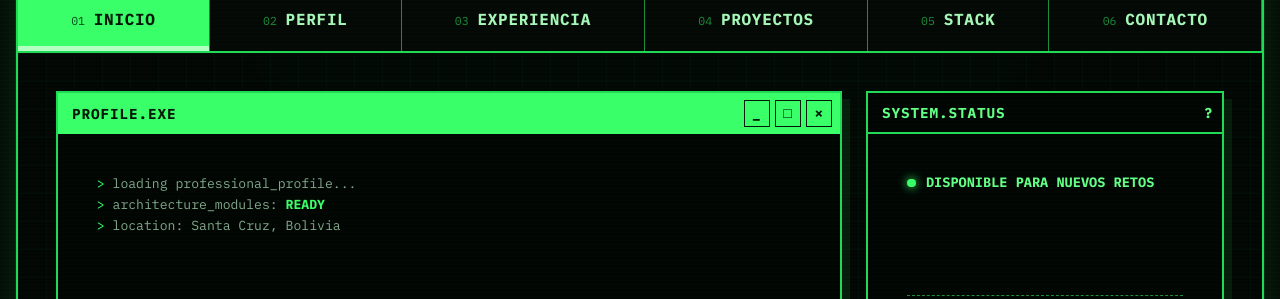
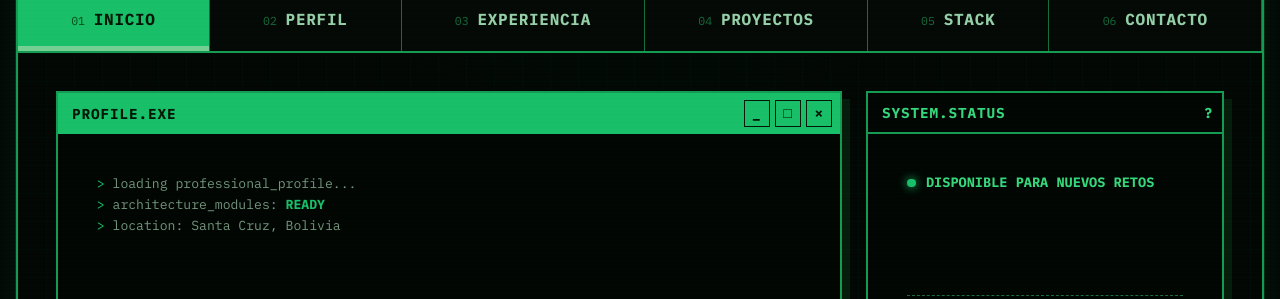
Before and after one commit to edsoncito/edsoncito.github.io, a plain HTML site: page index.html in a window 1280 px wide. Shown: the part 79-378 px from the top of the page. Drawn offline with Linux system fonts and the light colour scheme.

Commit message:
style: darken retro green palette
Reduce neon intensity across accents, borders, grid and CRT glow while preserving accessible contrast.

```diff
--- a/index.html
+++ b/index.html
@@ -20,8 +20,8 @@
       href="https://fonts.googleapis.com/css2?family=IBM+Plex+Mono:wght@400;500;600;700&display=swap"
       rel="stylesheet"
     />
-    <link rel="stylesheet" href="styles.css?v=1.1.1" />
-    <script src="script.js?v=1.1.1" defer></script>
+    <link rel="stylesheet" href="styles.css?v=1.2.0" />
+    <script src="script.js?v=1.2.0" defer></script>
   </head>
   <body>
     <a class="skip-link" href="#workspace">Saltar al contenido</a>
@@ -31,7 +31,7 @@
         <div class="system-brand" aria-label="Edson Workstation">
           <span class="brand-mark" aria-hidden="true">EG</span>
           <span class="brand-title">EDSON WORKSTATION</span>
-          <span class="version">v1.1.1</span>
+          <span class="version">v1.2.0</span>
         </div>
 
         <div class="system-controls">
--- a/styles.css
+++ b/styles.css
@@ -2,14 +2,14 @@
   --bg: #030604;
   --surface: #071009;
   --surface-raised: #0a170d;
-  --green: #39ff68;
-  --green-bright: #63ff85;
-  --green-soft: #a5f7b7;
-  --green-dim: #1c8e3b;
-  --line: #20d955;
-  --ink: #e5ffea;
-  --muted: #82a98b;
-  --shadow: rgba(57, 255, 104, 0.16);
+  --green: #19bf68;
+  --green-bright: #36d77b;
+  --green-soft: #94cfa7;
+  --green-dim: #176c3d;
+  --line: #169a52;
+  --ink: #d8eee0;
+  --muted: #73967d;
+  --shadow: rgba(25, 191, 104, 0.11);
   --font: "IBM Plex Mono", "Courier New", monospace;
 }
 
@@ -29,7 +29,7 @@ body {
   margin: 0;
   overflow-x: hidden;
   background:
-    radial-gradient(circle at 50% -20%, rgba(57, 255, 104, 0.1), transparent 42rem),
+    radial-gradient(circle at 50% -20%, rgba(25, 191, 104, 0.075), transparent 42rem),
     var(--bg);
   color: var(--ink);
   font-family: var(--font);
@@ -92,7 +92,7 @@ input:focus-visible {
     to bottom,
     transparent 0,
     transparent 3px,
-    rgba(57, 255, 104, 0.025) 4px
+    rgba(25, 191, 104, 0.018) 4px
   );
   mix-blend-mode: screen;
 }
@@ -221,7 +221,7 @@ input:focus-visible {
 .program-tab.is-active {
   background: var(--green);
   color: #001706;
-  box-shadow: inset 0 -5px 0 #b4ffc4;
+  box-shadow: inset 0 -5px 0 #75ce93;
 }
 
 .program-tab.is-active span {
@@ -232,8 +232,8 @@ input:focus-visible {
   min-height: calc(100vh - 14rem);
   padding: clamp(1rem, 3vw, 2.5rem);
   background:
-    linear-gradient(rgba(57, 255, 104, 0.028) 1px, transparent 1px),
-    linear-gradient(90deg, rgba(57, 255, 104, 0.028) 1px, transparent 1px);
+    linear-gradient(rgba(25, 191, 104, 0.022) 1px, transparent 1px),
+    linear-gradient(90deg, rgba(25, 191, 104, 0.022) 1px, transparent 1px);
   background-size: 28px 28px;
 }
 
```
